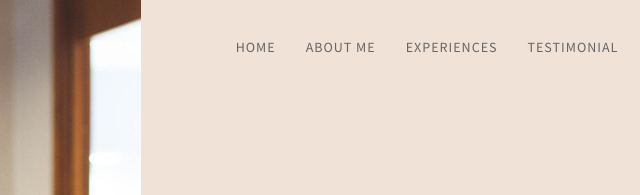
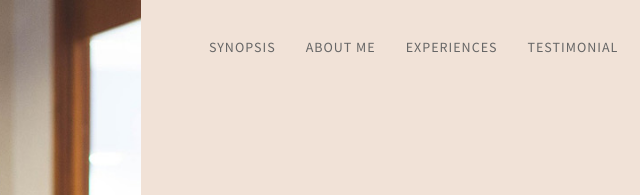
Before and after one commit to barkerbg001/Delphi-Web-Server, a plain HTML site: page Web Server/htdocs/index.html in a window 1280 px wide. Shown: the top 195 px of the page, 499-1139 px from the left. Drawn offline with Linux system fonts and the light colour scheme.

```diff
--- a/Web Server/htdocs/index.html
+++ b/Web Server/htdocs/index.html
@@ -51,7 +51,7 @@ http://www.templatemo.com/tm-498-stimulus
 
           <div class="collapse navbar-collapse">
                <ul class="nav navbar-nav navbar-right">
-                    <li><a href="#home" class="smoothScroll">Home</a></li>
+                    <li><a href="#Home" class="smoothScroll">Synopsis</a></li>
                     <li><a href="#about" class="smoothScroll">About Me</a></li>
                     <li><a href="#experience" class="smoothScroll">Experiences</a></li>
                     <li><a href="#quotes" class="smoothScroll">Testimonial</a></li>
```
